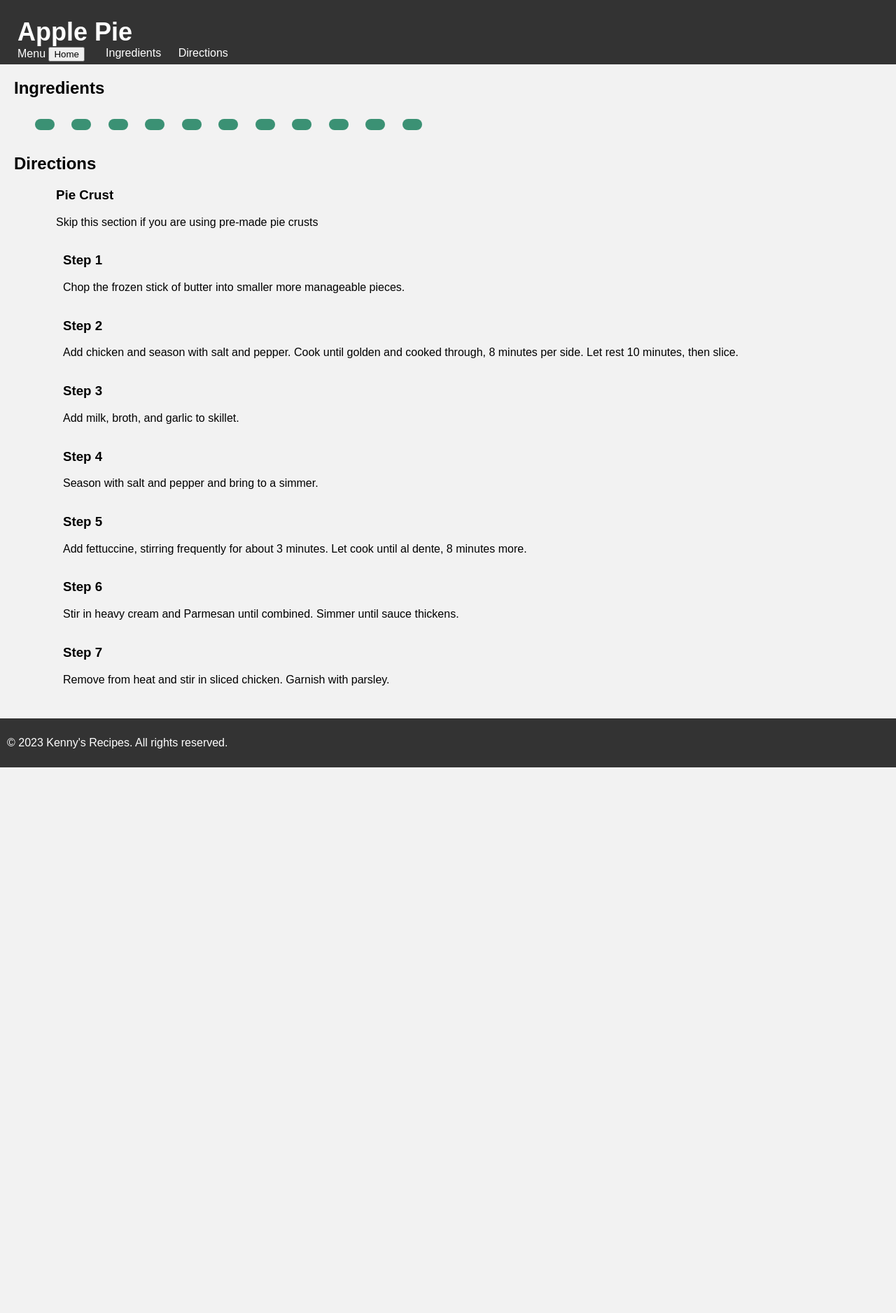
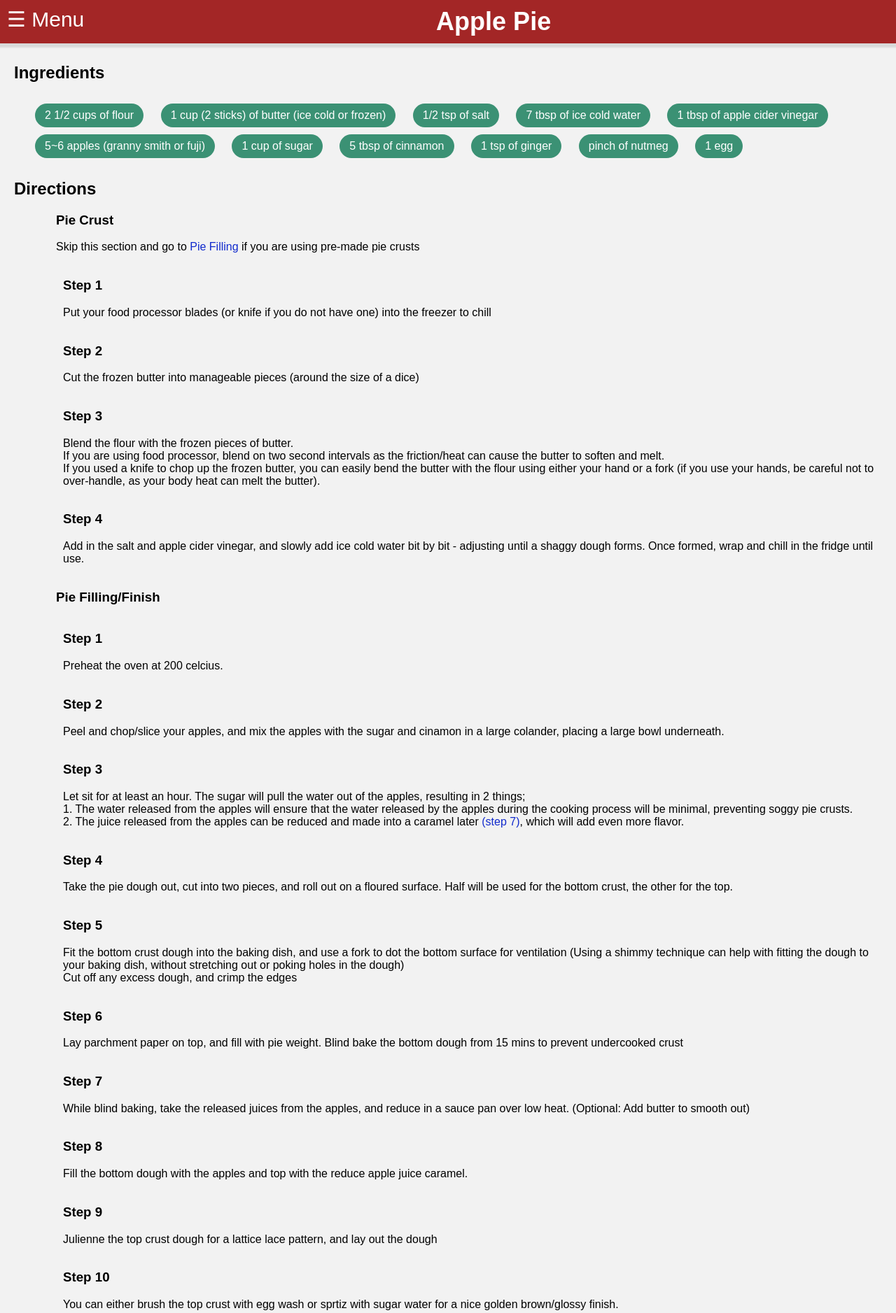
Before and after one commit to KenTerakado/recipe-website, a plain HTML site: page recipe-1.html in a window 1280 px wide. Shown: the top 1877 px of the page at 70% size. Before the commit the page ends 1097 px from the top, so only its background shows below. Drawn offline with Linux system fonts and the light colour scheme.

Commit message:
replaced old navigation/menu with a new animated one, filled out content on recipe pages, worked on some design issue in header

```diff
--- a/recipe-1.html
+++ b/recipe-1.html
@@ -5,73 +5,114 @@
     <link rel="stylesheet" type="text/css" href="style.css">
   </head>
   <body>
-    <header>
+    <header class="pageHeader">
+      <nav>
+        <span style="font-size:30px;cursor:pointer" onclick="openNav()">&#9776; Menu</span>
+      </nav>
       <h1>Apple Pie</h1>
-      <nav>
-        <label for="menu">Menu</label>
-        <a href="home.html"><button>Home</button></a>
-        <ul class="pageNav">
-          <li><a href="#ingredients">Ingredients</a></li>
-          <li><a href="#directions">Directions</a></li>
-        </ul>
-      </nav>
+      <div id="mySidenav" class="sidenav">
+        <a href="javascript:void(0)" class="closebtn" onclick="closeNav()">&times;</a>
+        <a href="home.html">Home</a>
+        <a href="recipe-1.html">Apple Pie</a>
+        <a href="recipe-2.html">Chicken Alfredo</a>
+      </div>
     </header>
     <main>
       <section id="ingredients">
         <h2>Ingredients</h2>
         <ul>
-          <li><div class="chip"></div></li>
-          <li><div class="chip"></div></li>
-          <li><div class="chip"></div></li>
-          <li><div class="chip"></div></li>
-          <li><div class="chip"></div></li>
-          <li><div class="chip"></div></li>
-          <li><div class="chip"></div></li>
-          <li><div class="chip"></div></li>
-          <li><div class="chip"></div></li>
-          <li><div class="chip"></div></li>
-          <li><div class="chip"></div></li>
+          <li><div class="chip">2 1/2 cups of flour</div></li>
+          <li><div class="chip">1 cup (2 sticks) of butter (ice cold or frozen)</div></li>
+          <li><div class="chip">1/2 tsp of salt</div></li>
+          <li><div class="chip">7 tbsp of ice cold water</div></li>
+          <li><div class="chip">1 tbsp of apple cider vinegar</div></li>
+          <li><div class="chip">5~6 apples (granny smith or fuji)</div></li>
+          <li><div class="chip">1 cup of sugar</div></li>
+          <li><div class="chip">5 tbsp of cinnamon</div></li>
+          <li><div class="chip">1 tsp of ginger</div></li>
+          <li><div class="chip">pinch of nutmeg</div></li>
+          <li><div class="chip">1 egg</div></li>
         </ul>
       </section>
       <section id="directions">
+        <div class="flex container">
           <h2>Directions</h2>
           <ol>
-          <h3>Pie Crust</h3>
-          <p>Skip this section if you are using pre-made pie crusts</p>
+            <h3 id="directions">Pie Crust</h3>
+            <p>Skip this section and go to <a href="#pieFilling" style="color: rgb(18, 43, 205);">Pie Filling</a> if you are using pre-made pie crusts</p>
             <li>
               <h3>Step 1</h3>
-            <p>Chop the frozen stick of butter into smaller more manageable pieces.</p>
-          </li>
+              <p>Put your food processor blades (or knife if you do not have one) into the freezer to chill</p>
+            </li><br>
             <li>
               <h3>Step 2</h3>
-            <p>Add chicken and season with salt and pepper. Cook until golden and cooked through, 8 minutes per side. Let rest 10 minutes, then slice.</p>
+              <p>Cut the frozen butter into manageable pieces (around the size of a dice)</p>
+            </li><br>
+            <li>
+              <h3>Step 3</h3>
+              <p>Blend the flour with the frozen pieces of butter. <br>
+                If you are using food processor, blend on two second intervals as the friction/heat can cause the butter to soften and melt. <br>
+                If you used a knife to chop up the frozen butter, you can easily bend the butter with the flour using either your hand or a fork (if you use your hands, be careful not to over-handle, as your body heat can melt the butter).</p>
+            </li><br>
+            <li>
+              <h3>Step 4</h3>
+              <p>Add in the salt and apple cider vinegar, and slowly add ice cold water bit by bit - adjusting until a shaggy dough forms. Once formed, wrap and chill in the fridge until use.</p>
             </li>
             <br>
+            <h3 id="pieFilling">Pie Filling/Finish</h3>
+            <li>
+              <h3>Step 1</h3>
+              <p>Preheat the oven at 200 celcius.</p>
+            </li><br>
+            <li>
+              <h3>Step 2</h3>
+              <p>Peel and chop/slice your apples, and mix the apples with the sugar and cinamon in a large colander, placing a large bowl underneath.
+            </li><br>
             <li>
               <h3>Step 3</h3>
-            <p>Add milk, broth, and garlic to skillet.</p>
-          </li>
-          <br>
+              <p>Let sit for at least an hour. The sugar will pull the water out of the apples, resulting in 2 things; <br>
+                1. The water released from the apples will ensure that the water released by the apples during the cooking process will be minimal, preventing soggy pie crusts. <br>
+                2. The juice released from the apples can be reduced and made into a caramel later <a href="#caramel" style="color: rgb(18, 43, 205);">(step 7)</a>, which will add even more flavor.</p>
+            </li><br>
             <li>
               <h3>Step 4</h3>
-            <p>Season with salt and pepper and bring to a simmer.</p>
-          </li>
-          <br>
+              <p>Take the pie dough out, cut into two pieces, and roll out on a floured surface. Half will be used for the bottom crust, the other for the top.</p>
+            </li><br>
             <li>
               <h3>Step 5</h3>
-            <p>Add fettuccine, stirring frequently for about 3 minutes. Let cook until al dente, 8 minutes more.</p>
-          </li>
-          <br>
+              <p>Fit the bottom crust dough into the baking dish, and use a fork to dot the bottom surface for ventilation (Using a shimmy technique can help with fitting the dough to your baking dish, without stretching out or poking holes in the dough)<br>
+              Cut off any excess dough, and crimp the edges</p>
+            </li><br>
             <li>
               <h3>Step 6</h3>
-            <p>Stir in heavy cream and Parmesan until combined. Simmer until sauce thickens.</p>
-          </li>
-          <br>
+              <p>Lay parchment paper on top, and fill with pie weight. Blind bake the bottom dough from 15 mins to prevent undercooked crust</p>
+            </li><br>
+            <li id="caramel">
+              <h3>Step 7</h3>
+              <p>While blind baking, take the released juices from the apples, and reduce in a sauce pan over low heat. (Optional: Add butter to smooth out)</p>
+            </li><br>
             <li>
-            <h3>Step 7</h3>
-            <p>Remove from heat and stir in sliced chicken. Garnish with parsley.</p>
+              <h3>Step 8</h3>
+              <p>Fill the bottom dough with the apples and top with the reduce apple juice caramel.</p>
+            </li><br>
+            <li>
+              <h3>Step 9</h3>
+              <p>Julienne the top crust dough for a lattice lace pattern, and lay out the dough</p>
+            </li><br>
+            <li>
+              <h3>Step 10</h3>
+              <p>You can either brush the top crust with egg wash or sprtiz with sugar water for a nice golden brown/glossy finish.</p>
+            </li><br>
+            <li>
+              <h3>Step 11</h3>
+              <p>Bake until golden brown</p>
+            </li><br>
+            <li>
+              <h3>Step 12</h3>
+              <p>Let rest for 30~45 min and enjoy!</p>
             </li>
           </ol>
+        </div>
       </section>
     </main>
     <footer>
@@ -79,3 +120,12 @@
     </footer>
   </body>
 </html>
+<script>
+  function openNav() {
+  document.getElementById("mySidenav").style.width = "250px";
+  }
+
+  function closeNav() {
+    document.getElementById("mySidenav").style.width = "0";
+  }
+</script>
--- a/style.css
+++ b/style.css
@@ -7,9 +7,14 @@ body {
 }
 
 header {
-  background-color: #333;
+  position: fixed;
+  width: 100%;
+  top: 0;
+  background-color: #a32626;
   color: white;
-  padding: 25px;
+  padding: 10px;
+  text-align: center;
+  box-shadow: 0px 2px 2px 4px rgba(0, 0, 0, 0.1);
 }
 
 h1 {
@@ -39,6 +44,7 @@ a {
 
 main {
   margin: 20px;
+  padding-top: 50px;
 }
 
 section {
@@ -57,30 +63,6 @@ footer {
   background-color: #333;
   color: white;
   padding: 10px;
-}
-
-.sidebar {
-  position: fixed;
-  left: 0;
-  top: 100px;
-  width: 200px;
-  height: calc(100% - 100px);
-  background-color: #850c0c;
-}
-
-.pageNav {
- float: right;
-}
-
-.sidebar ul {
-  list-style: none;
-  margin: 0;
-  padding: 0;
-}
-
-.sidebar li {
-  margin: 0;
-  padding: 0;
 }
 
 .sidebar a {
@@ -102,3 +84,43 @@ footer {
   border-radius:20px;
   color:white
 }
+
+.sidenav {
+  height: 100%;
+  width: 0;
+  position: fixed;
+  z-index: 1;
+  top: 0;
+  left: 0;
+  background-color: #3b3939;
+  overflow-x: hidden;
+  transition: 0.5s;
+  padding-top: 60px;
+}
+
+.sidenav a {
+  padding: 8px 8px 8px 32px;
+  text-decoration: none;
+  font-size: 25px;
+  margin-right: 20px;
+  color: #818181;
+  display: block;
+  transition: 0.3s;
+}
+
+.sidenav a:hover {
+  color: #f1f1f1;
+}
+
+.sidenav .closebtn {
+  position: absolute;
+  top: 0;
+  left: 0px;
+  font-size: 36px;
+  margin-left: 0px;
+}
+
+@media screen and (max-height: 450px) {
+  .sidenav {padding-top: 15px;}
+  .sidenav a {font-size: 18px;}
+}
```
Also changed, not shown: home.html (+16 -5 lines), recipe-2.html (+18 -8 lines). Lines whose indentation alone changed are shown as unchanged.
